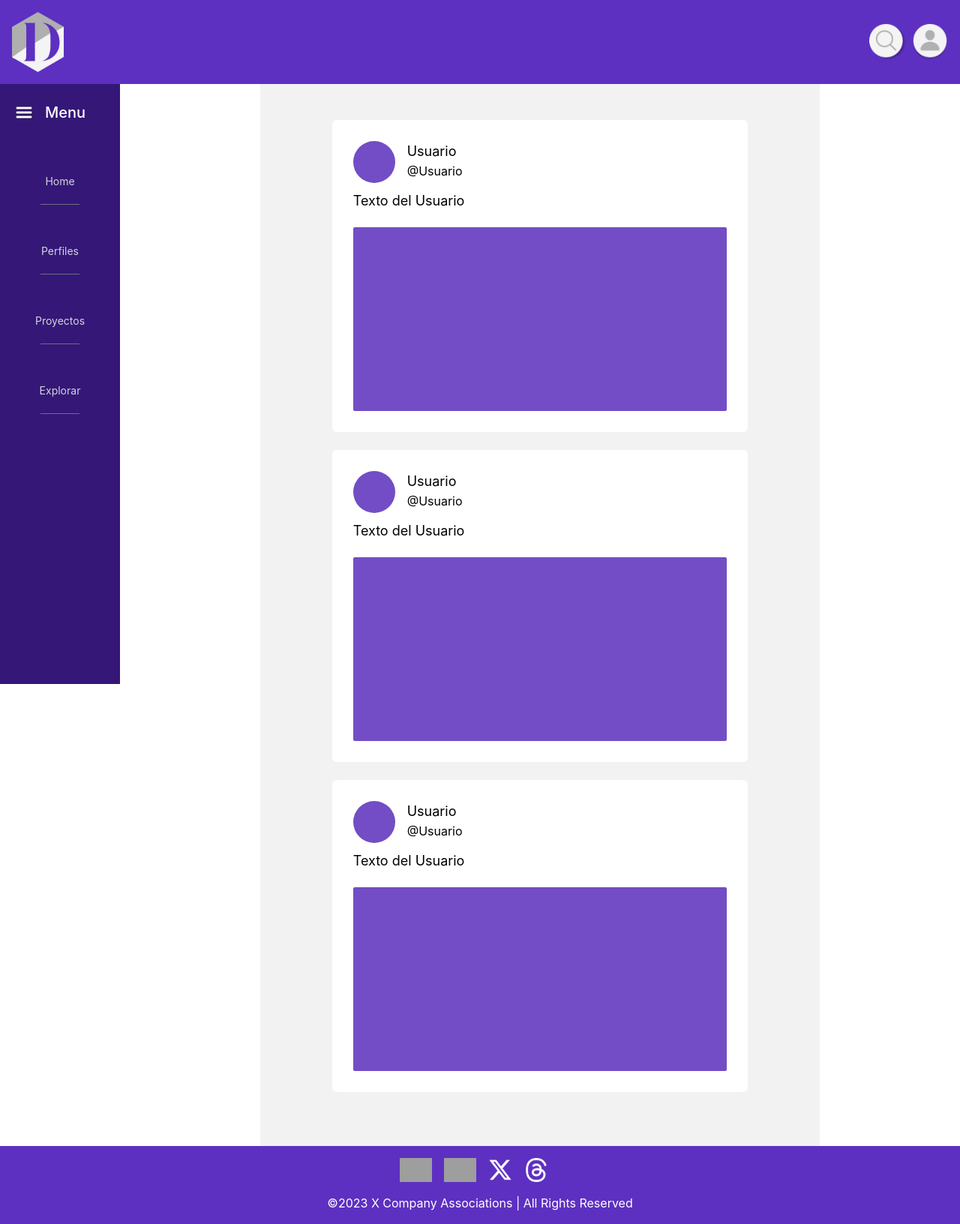
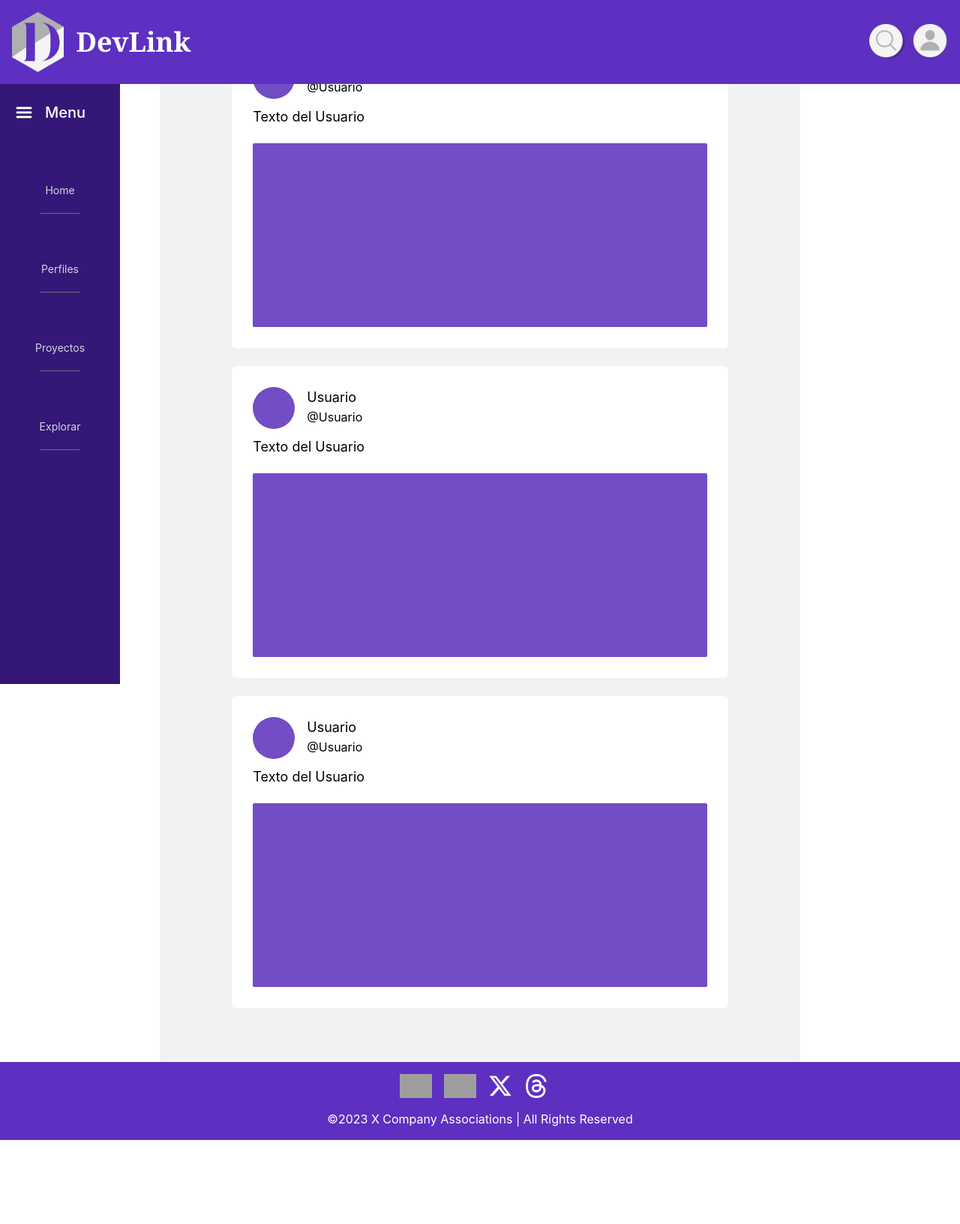
Before and after one commit to MrDorer/DevLink, a React (Create React App) app: page / in a window 1280 px wide. Shown: the whole page at 75% size. After the commit the page ends 1520 px from the top, so only its background shows below. Built offline with nearby package versions, Linux system fonts and the light colour scheme; grey boxes are pictures that could not be loaded.

Commit message:
arreglos en el sidebar footer y header para mejor vista

```diff
--- a/package.json
+++ b/package.json
@@ -3,6 +3,11 @@
   "version": "0.1.0",
   "private": true,
   "dependencies": {
+    "@fortawesome/fontawesome-svg-core": "^6.4.2",
+    "@fortawesome/free-brands-svg-icons": "^6.4.2",
+    "@fortawesome/free-regular-svg-icons": "^6.4.2",
+    "@fortawesome/free-solid-svg-icons": "^6.4.2",
+    "@fortawesome/react-fontawesome": "^0.2.0",
     "@testing-library/jest-dom": "^5.17.0",
     "@testing-library/react": "^13.4.0",
     "@testing-library/user-event": "^13.5.0",
--- a/src/Components/Footer.js
+++ b/src/Components/Footer.js
@@ -8,7 +8,7 @@ import TwitterIcon from '../Assets/TwitterIcon.png'
 function Footer() {
     return (
         <>
-            <footer className="bg-purple-500 p-4 flex flex-col items-center justify-center  "style={{ backgroundColor: 'rgb(93, 48, 193)' }}>
+            <footer className="bg-purple-500 p-4 flex flex-col items-center justify-center z-50  "style={{ backgroundColor: 'rgb(93, 48, 193)' }}>
                 <div className=" flex mb-4">
                     <img src={InstagramIcon} alt="Logo" className="h-8 mr-4" />
                     <img src={FacebookIcon} alt="Logo" className="h-8 mr-4" />
--- a/src/Components/Heather.js
+++ b/src/Components/Heather.js
@@ -2,6 +2,7 @@ import React, { useState } from 'react';
 import LogoGris from '../Assets/LogoGris.png';
 import IconoBuscar from '../Assets/IconoBuscar.png';
 import Iconoperfil from '../Assets/Iconoperfil.png';
+import { FontAwesomeIcon } from '@fortawesome/react-fontawesome';
 
 function Header() {
   const [mostrarBarraBusqueda, setMostrarBarraBusqueda] = useState(false);
@@ -17,9 +18,11 @@ function Header() {
   };
 
   return (
-    <header className="bg-purple-500 p-4 flex items-center justify-between" style={{ backgroundColor: 'rgb(93, 48, 193)' }}>
+    <header className="bg-purple-500 p-4 flex items-center justify-between w-full fixed top-0 z-50" style={{ backgroundColor: 'rgb(93, 48, 193)' }}>
       <div className="container mx-auto flex items-center">
         <img src={LogoGris} alt="Logo" className="h-20" />
+        <div><h1 className="text-white text-4xl font-serif font-extrabold ml-4">DevLink</h1></div>
+        <FontAwesomeIcon icon={['fas', 'layer-group']} className="text-white ml-2" />
       </div>
 
       <div className="container mx-auto flex justify-end items-center">
--- a/src/Components/sidebar.js
+++ b/src/Components/sidebar.js
@@ -1,4 +1,4 @@
-import { useState, useEffect } from "react";
+import React, { useState, useEffect } from "react";
 import hamburguesa from "../Assets/hamburguesa.png";
 
 const App = () => {
@@ -20,15 +20,14 @@ const App = () => {
   };
 
   return (
-    <div className="flex">
+    <div className="mt-28 fixed flex min-h-screen"> {/* Ajusta el valor de mt-10 para separar más */}
       <div
-        className={`${open ? "w-40" : "w-16 "} bg-dark-purple h-screen p-5 pt-6 relative duration-500 `}
+        className={`${
+          open ? "w-40" : "w-16"
+        } bg-dark-purple p-5 pt-6 relative duration-500 flex-shrink-0`}
       >
         <div className="flex gap-x-4 items-center">
-          <button
-            className="lg:text-white"
-            onClick={toggleSidebar}
-          >
+          <button className="lg:text-white" onClick={toggleSidebar}>
             <img src={hamburguesa} alt="Hamburguesa" className="w-6 h-6" />
           </button>
           <h1
@@ -46,7 +45,7 @@ const App = () => {
             <li
               key={index}
               className={`flex flex-col items-center rounded-md p-2 cursor-pointer hover:bg-light-white text-gray-300 text-sm transform ${
-                Menu.gap ? "mt-9" : "mt-2"
+                Menu.gap ? "mt-12" : "mt-2" // Ajusta el valor de mt-12 para separar más el elemento "Home"
               } ${index === 0 && "bg-light-white"}`}
               style={{
                 transform: open ? "translateX(0)" : "translateX(-100%)",
@@ -76,6 +75,7 @@ const App = () => {
           ))}
         </ul>
       </div>
+      <div className="flex-grow bg-dark-purple"></div> {/* Fondo morado que se extiende */}
     </div>
   );
 };
```
Also changed, not shown: 1 other file (tests, documents, lock files or other folders).
